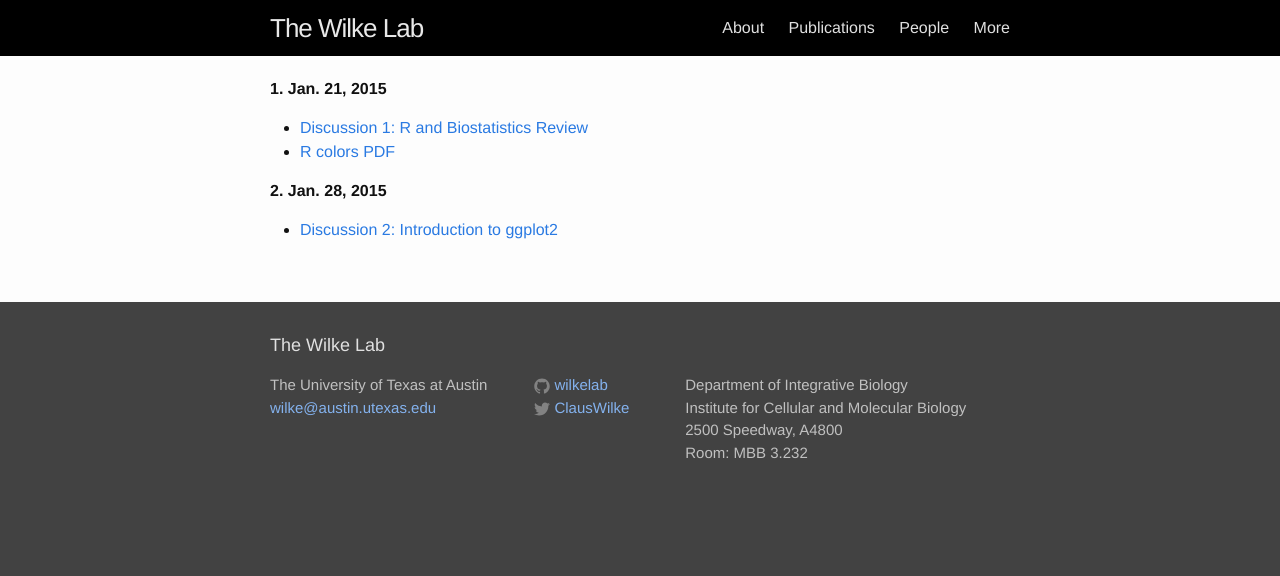
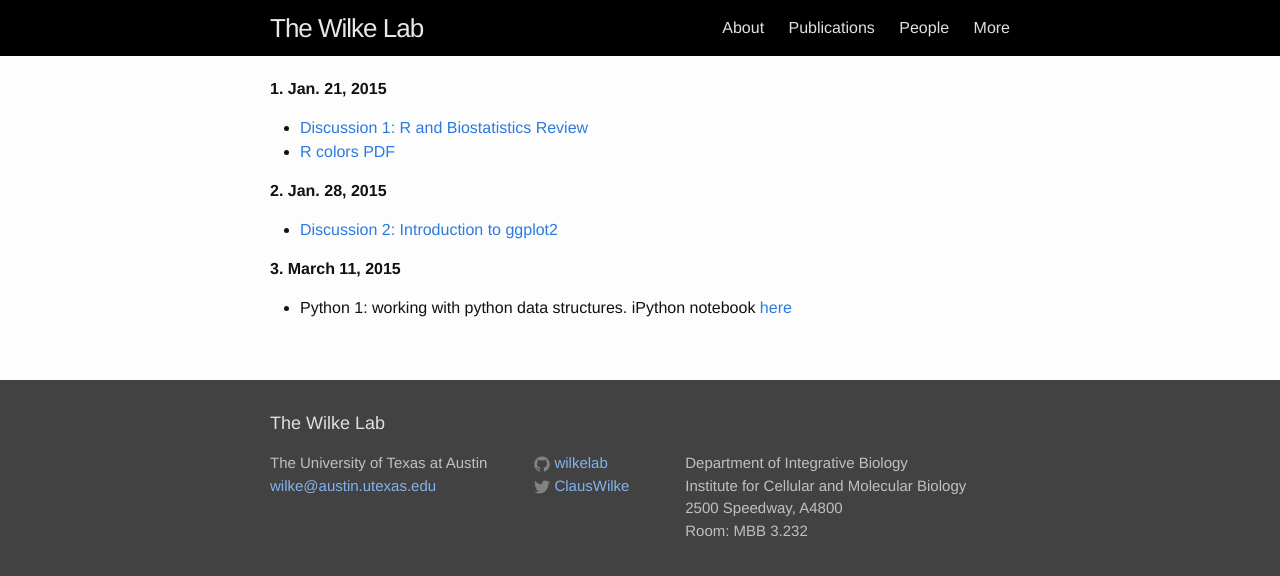
Before and after one commit to wilkelab/wilkelab.github.io.archive_sep_2020, a Jekyll site: the page built from classes/SDS348_spring_2015.md, in a window 1280 px wide and 900 px high, scrolled down 3630 px. Shown: the top 576 px of the window. Built offline with Jekyll 4.4.1, drawn with Linux system fonts in a browser that asks for light colours.

Commit message:
disc on page

```diff
--- a/classes/SDS348_spring_2015.md
+++ b/classes/SDS348_spring_2015.md
@@ -169,3 +169,7 @@ Syllabus and schedule: [SDS348_syllabus_spring2015.pdf](/classes/SDS348/SDS348_s
 **2. Jan. 28, 2015**
 
 * [Discussion 2: Introduction to ggplot2](/classes/SDS348/2015_spring_discussions/Discussion2.html)
+
+**3. March 11, 2015**
+
+* Python 1: working with python data structures. iPython notebook [here](classes/SDS348/2015_spring_discussions/Python1.ipynb)
```
